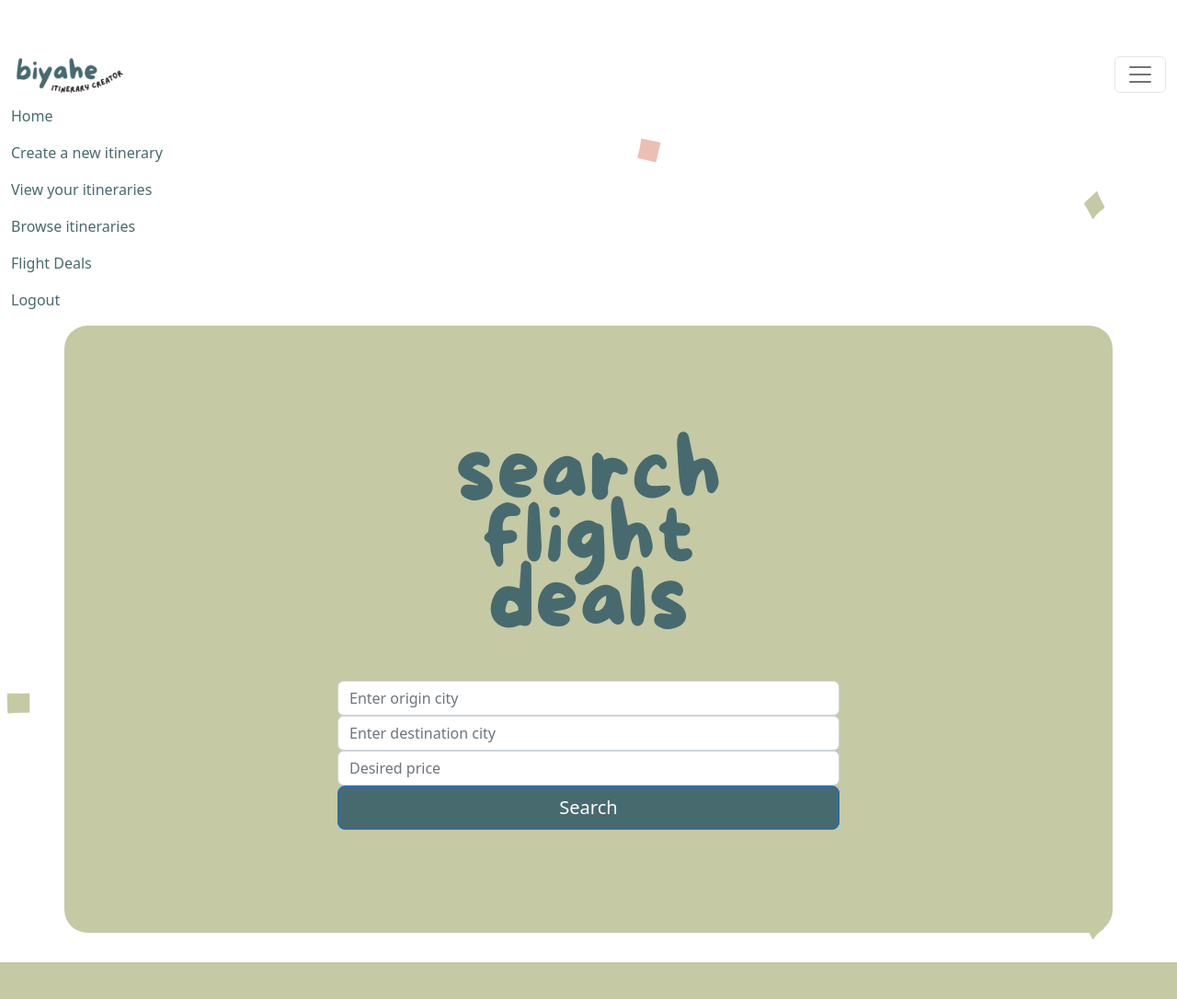
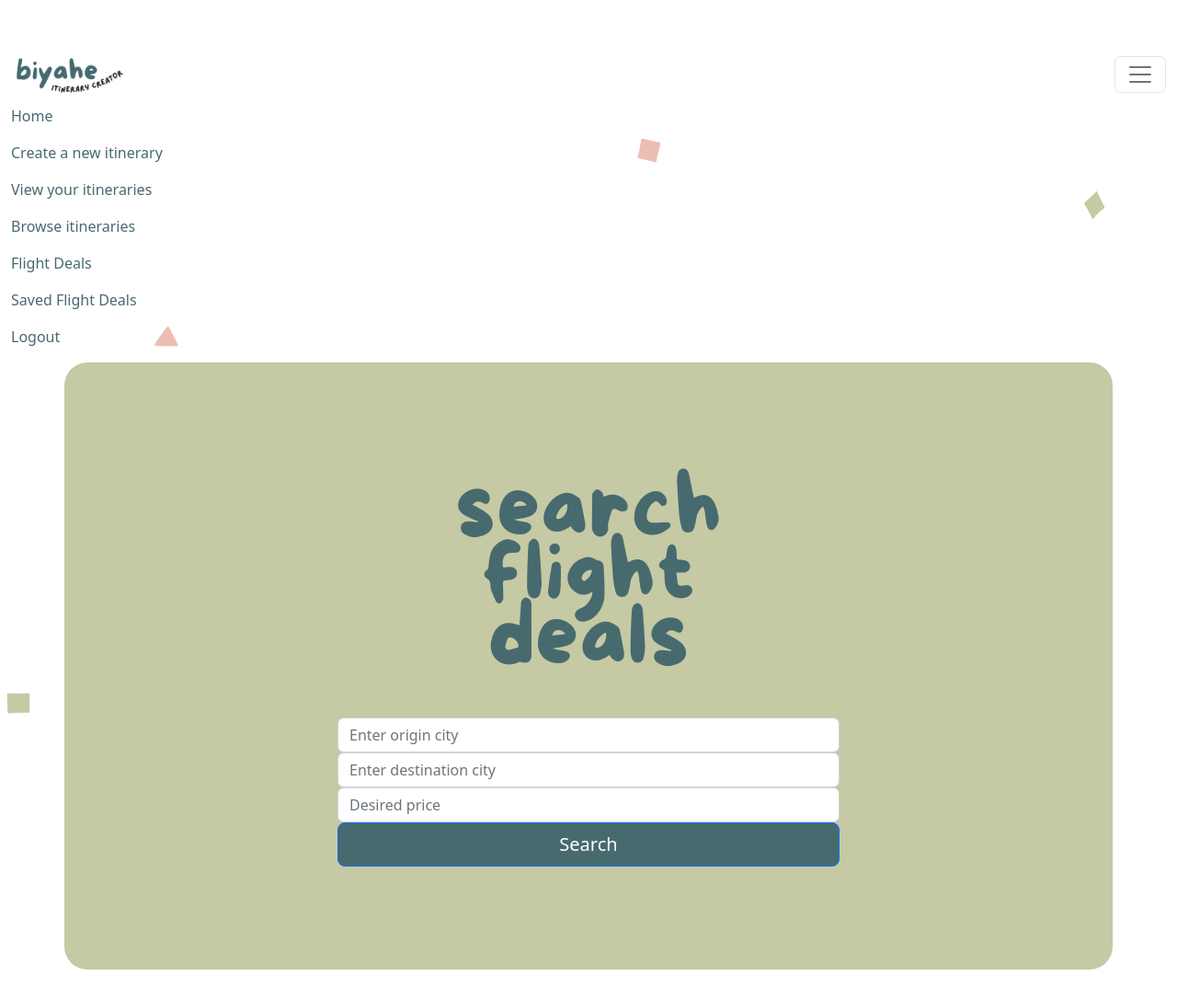
Before and after one commit to mpquinta/itinerary-creator, a Flask app: page /flight_deals in a window 1280 px wide, after a click that opens the changed part. Shown: the whole page at 92% size. Before the commit the page ends 1046 px from the top, so only its background shows below. Run offline with Flask 2, Linux system fonts and the light colour scheme; the visitor is signed in with stand-in values (Sample User, id 1).

Commit message:
feat/bug: user is able to see all the flight deals they've saved. fixed image resizing throughout app so it's fluid.

```diff
--- a/crud.py
+++ b/crud.py
@@ -240,7 +240,7 @@ def get_carrier_info(id):
 def saved_flights(user):
     flights = Deal.query.filter_by(user_id=user).all()
 
-    return json.dump(flights)
+    return flights
 
 if __name__ == '__main__':
     from server import app
--- a/server.py
+++ b/server.py
@@ -387,19 +387,9 @@ def saved_flights():
 
     user = (crud.get_user(session.get("logged_in_user")))
 
-    return render_template('/saved_flights.html', user=user)
+    user_flights = crud.saved_flights(user.user_id)
 
-@app.route('/get_saved_flights_info')
-def get_saved_flights_info():
-    """Returns a JSON response with all itinerary info"""
-
-    user = (crud.get_user(session.get("logged_in_user"))).user_id
-
-    user_flights = crud.saved_flights(user)
-
-    return jsonify(user_flights)
-
-    # return jsonify(crud.get_itinerary_details(session.get("current_itinerary")))
+    return render_template('/saved_flights.html', user=user, user_flights=user_flights)
 
 if __name__ == '__main__':
     connect_to_db(app)
--- a/static/portal.js
+++ b/static/portal.js
@@ -6,7 +6,7 @@ const createCardAndAddToContainer = (id, title, category, photo_url, yelp_url) =
     cardElement.classList.add("col");
     cardElement.innerHTML = `
         <div class="card shadow-sm">
-            <img src="${photo_url}" class="bd-placeholder-img card-img-top" id="img-search-results">
+            <img src="${photo_url}" class="img-fluid bd-placeholder-img card-img-top" id="img-search-results">
                 <div class="card-body">
                     <p class="card-text">
                         <h2><a href="/listing/${id}">${title}</a></h2>
--- a/templates/base.html
+++ b/templates/base.html
@@ -35,6 +35,7 @@
                     <a class="nav-link" href="/itineraries">View your itineraries</a>
                     <a class="nav-link" href="/browse_itineraries">Browse itineraries</a>
                     <a class="nav-link" href="/flight_deals">Flight Deals</a>
+                    <a class="nav-link" href="/saved_flights">Saved Flight Deals</a>
                     <a class="nav-link" href="/logout">Logout</a>
                 </div>
             </div>
--- a/templates/browse_itineraries.html
+++ b/templates/browse_itineraries.html
@@ -27,7 +27,7 @@
     <section class="py-5 text-center container">
         <div class="row py-lg-5">
             <div class="col-lg-6 col-md-8 mx-auto">
-                <img src="/static/img/browse-itineraries.png" alt="browse itineraries header">
+                <img src="/static/img/browse-itineraries.png" class="img-fluid" alt="browse itineraries header">
                 <!-- <h2 class="fw-light">Browse Existing Itineraries</h2> -->
                 <p>
                     <form>
--- a/templates/create_itinerary.html
+++ b/templates/create_itinerary.html
@@ -6,7 +6,7 @@
 <section class="py-5 text-center container">
     <div class="row py-lg-5">
         <div class="col-lg-6 col-md-8 mx-auto">
-            <img src="/static/img/create.png" alt="create">
+            <img src="/static/img/create.png" class="img-fluid" alt="create">
             <!-- <h2 class="fw-light">Create a new itinerary!</h2> -->
             <p>
                 <form action="/new_itinerary" method="POST">
--- a/templates/create_user.html
+++ b/templates/create_user.html
@@ -9,7 +9,7 @@
 {% block body %}
 <body class="text-center">
     <main class="form-signin w-100 m-auto">
-        <img src="/static/img/sign-up-logo.png" alt="sign up logo">
+        <img src="/static/img/sign-up-logo.png" class="img-fluid" alt="sign up logo">
             <form action="/create_user" method="POST">
                 <div class="form-floating">
                     <input type="text" class="form-control" name="fname" id="fname" placeholder="first-name">
--- a/templates/flight_deals.html
+++ b/templates/flight_deals.html
@@ -11,7 +11,7 @@
     <section class="py-5 text-center container">
         <div class="row py-lg-5">
             <div class="col-lg-6 col-md-8 mx-auto">
-                <img src="/static/img/search-flight-deals.png" alt="search flight deals header">
+                <img src="/static/img/search-flight-deals.png" class="img-fluid" alt="search flight deals header">
 
                 <p>
                     <form>
--- a/templates/homepage.html
+++ b/templates/homepage.html
@@ -10,7 +10,7 @@
     <body class="text-center">
 
         <main class="form-signin w-100 m-auto">
-            <img src="/static/img/logo.png" alt="logo" id="logo">
+            <img src="/static/img/logo.png" class="img-fluid" alt="logo" id="logo">
 
             <section id="login">
                 <form action="/user_login" method="POST">
--- a/templates/itineraries.html
+++ b/templates/itineraries.html
@@ -6,7 +6,7 @@
 <main class="container">
     <section class="p-4 p-md-5 mb-1 rounded">
         <div class="col-md-3 px-0 center">
-            <img src="/static/img/itineraries.png" alt="itineraries header">
+            <img src="/static/img/itineraries.png" class="img-fluid" alt="itineraries header">
             <!-- <h1 class="display-4">{{user.username}}'s Itineraries</h1>        -->
         </div>
     </section>
--- a/templates/portal.html
+++ b/templates/portal.html
@@ -7,7 +7,7 @@
     <section class="py-5 text-center container">
         <div class="row py-lg-5">
             <div class="col-lg-6 col-md-8 mx-auto">
-                <img src="/static/img/search.png" alt="search">
+                <img src="/static/img/search.png" class="img-fluid" alt="search">
                 <!-- <h2 class="fw-light">Start searching!</h2> -->
                 <p>
                     <form>
```
Also changed, not shown: templates/saved_flights.html (+11 -4 lines), static/css/mystyles.css (line endings or trailing spaces), static/img/saved_flight_deals.png (added).
